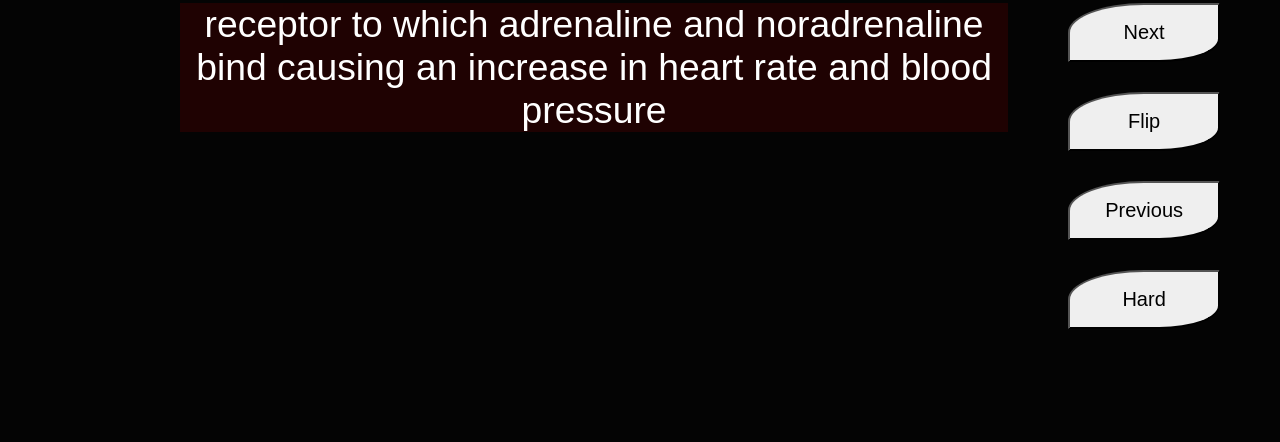
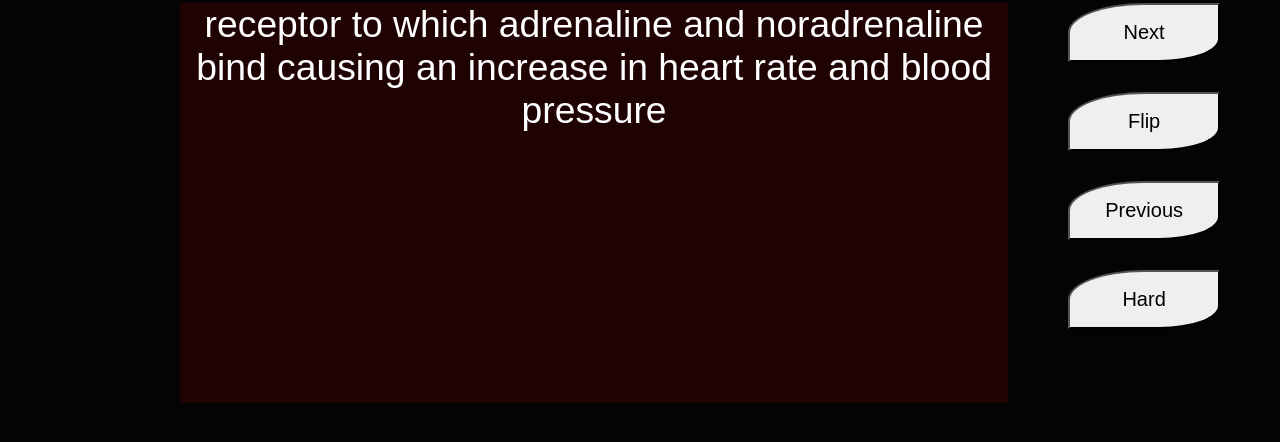
Before and after one commit to Cee-tech21/Study-aid, a plain HTML site: page index.html in a window 1280 px wide. Both pictures are taken after a click on the button "Next". Shown: the part 332-774 px from the top of the page. Drawn offline with Linux system fonts and the light colour scheme.

Commit message:
Improve the flipCard function, add some styling

```diff
--- a/objs.js
+++ b/objs.js
@@ -19,7 +19,7 @@ let headGlandBtn = document.querySelector("#head-gland-qus")
 let theToggle = true
 let counter = -11
 
-let initialContent = "Questions get displayed here"
+let initialContent = "Questions get displayed here "
 
 // Make function call
 setInitialContent()
@@ -63,6 +63,7 @@ function getNextCard(){
              theItems[counter][Object.keys(theItems[counter])]
         cardNumEl.textContent = "Card " + (counter + 1)
     }
+    theToggle = true    //set value of toggle
     //console.log(counter)
 }
 function getPreviousCard(){
@@ -73,6 +74,7 @@ function getPreviousCard(){
             theItems[counter][Object.keys(theItems[counter])]
         cardNumEl.textContent = "Card " + (counter + 1)
     }
+    theToggle = true  // set value of toggle
 }
 function resetCounter(){
     if(counter < 0 || counter === null){
--- a/style.css
+++ b/style.css
@@ -33,6 +33,8 @@ h1{
 .card-content{
     background: #1f0202;
     text-align: center;
+    min-height: 400px;
+    min-width: 500px;
 }
 .controls-div{
     display: flex;
```
